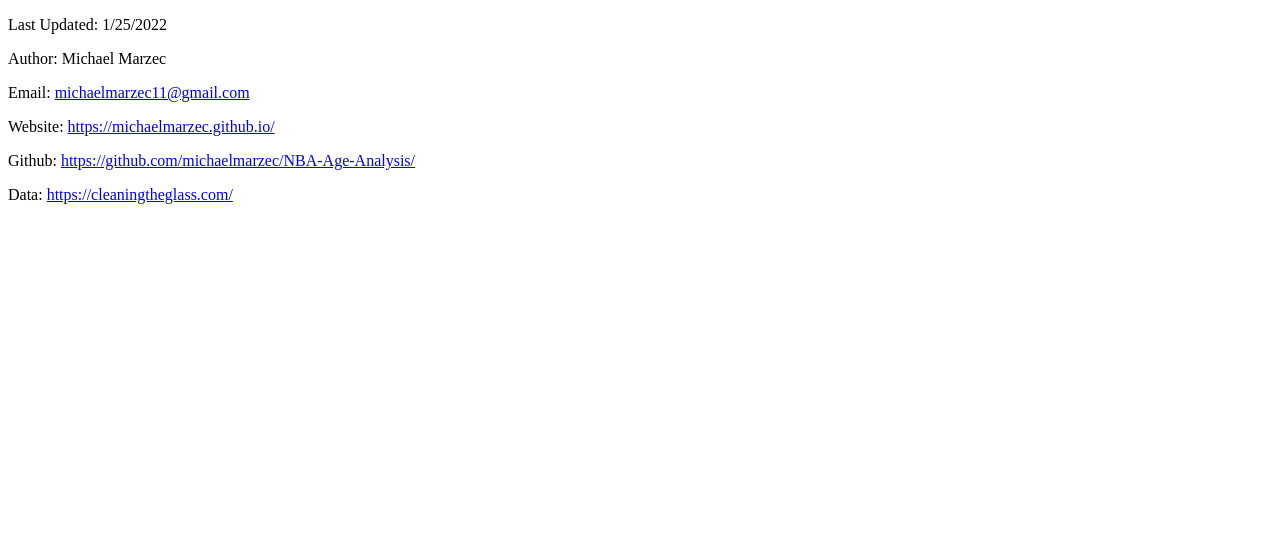
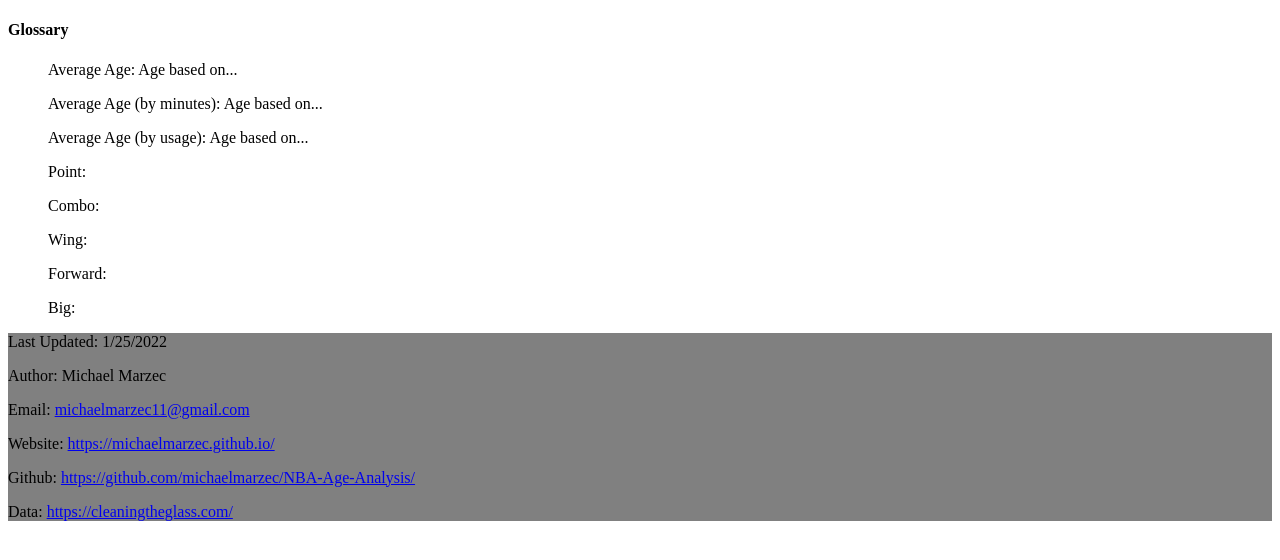
Before and after one commit to michaelmarzec/NBA-Age-Analysis, a Python web app: template flask/templates/view.html in a window 1280 px wide. Shown: the top 560 px of the page. Run offline with Jinja, Linux system fonts and the light colour scheme; the template is opened without the code that fills it, so the values that code supplies are empty.

Commit message:
css_update

```diff
--- a/flask/static/css/main.css
+++ b/flask/static/css/main.css
@@ -20,3 +20,13 @@ tr:hover {
     background: silver;
     cursor: pointer;
 }
+
+.footer {
+/*  position: fixed;*/
+  left: 0;
+  bottom: 0;
+  width: 100%;
+  background-color: grey;
+  color: black;
+  text-align: left;
+}
--- a/flask/templates/view.html
+++ b/flask/templates/view.html
@@ -9,9 +9,19 @@
     <div class="container">
         {{ table|safe }}
     </div>
+    <div class="glossary">
+        <h4> Glossary </h4>
+        <ul class="glossary_list">Average Age: Age based on...</ul>
+        <ul class="glossary_list">Average Age (by minutes): Age based on...</ul>
+        <ul class="glossary_list">Average Age (by usage): Age based on...</ul>
+        <ul class="glossary_list">Point: </ul>
+        <ul class="glossary_list">Combo: </ul>
+        <ul class="glossary_list">Wing: </ul>
+        <ul class="glossary_list">Forward: </ul>
+        <ul class="glossary_list">Big: </ul>
+    </div>
 </body>
-<footer>
-    <!-- <p>Author: Michael Marzec</p> -->
+<footer class="footer">
     <p>Last Updated: 1/25/2022</p>
     <p>Author: Michael Marzec</p>
     <p>Email: <a href="mailto:michaelmarzec11@gmail.com">michaelmarzec11@gmail.com</a></p>
```
